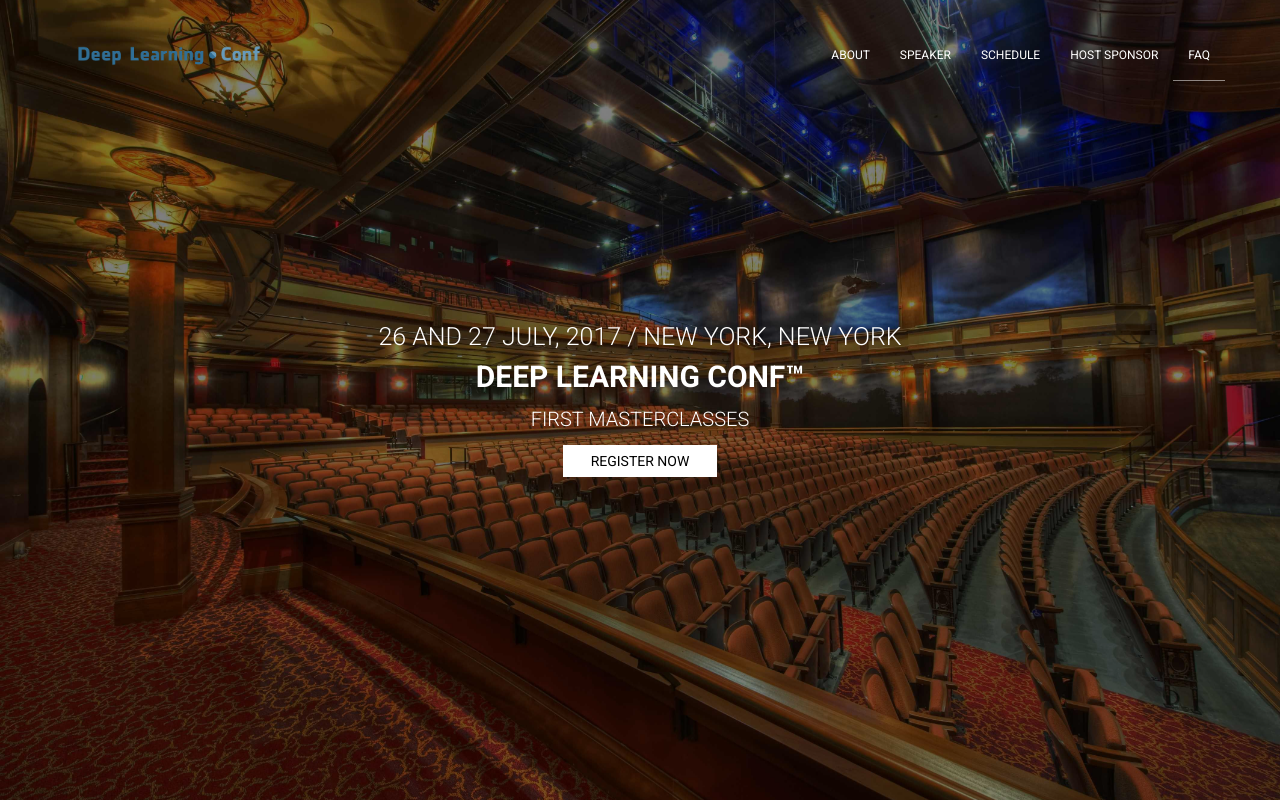
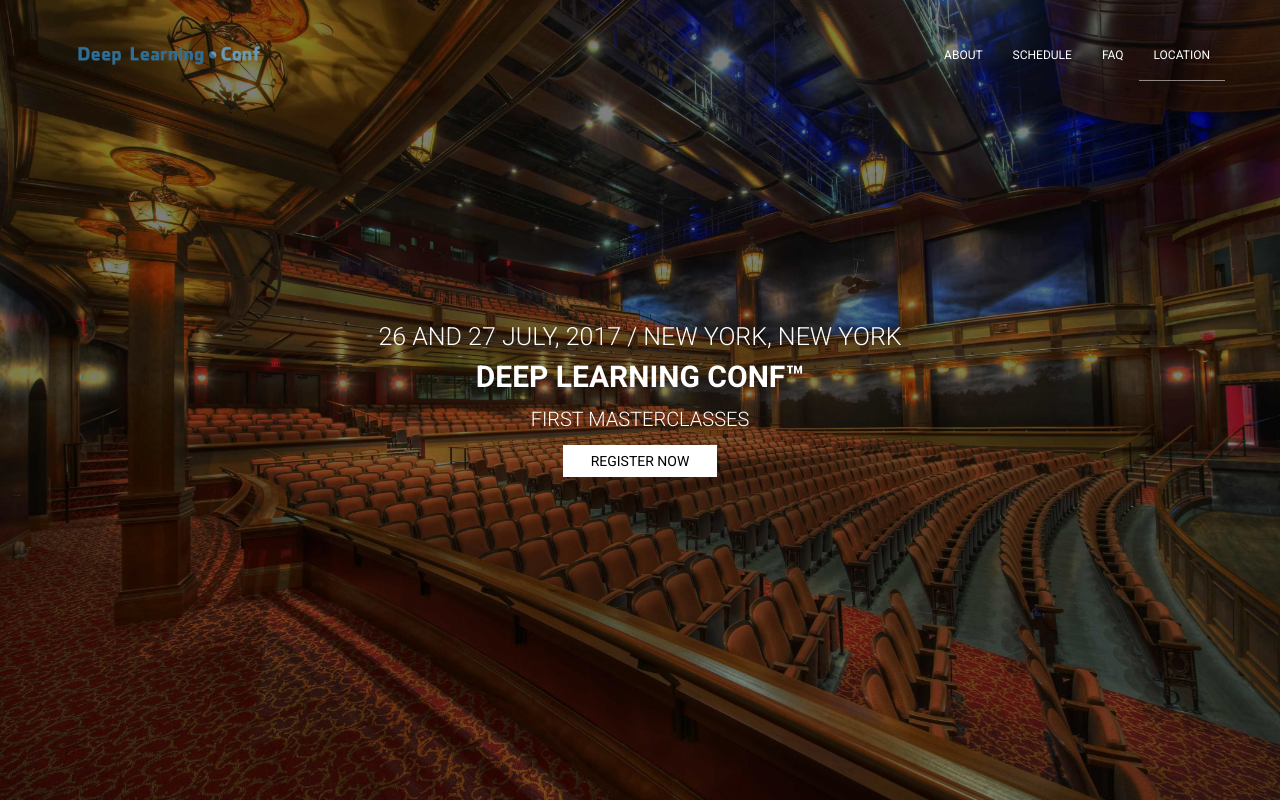
Before and after one commit to EnterpriseDeepLearning/www.info.deeplearningconf.com, a website: page index.html in a window 1280 px wide. Shown: the top 802 px of the page. Drawn offline with nearby package versions, Linux system fonts and the light colour scheme; files that its build step writes are made by us from their sources; files whose address does not match are found by name.

Commit message:
Update index.html

```diff
--- a/index.html
+++ b/index.html
@@ -42,12 +42,9 @@
 
                     <!-- navigation menu -->
                     <li class="active"><a data-scroll href="#about">About</a></li>
-                    <li><a data-scroll href="#speakers">Speaker</a></li>
                     <li><a data-scroll href="#schedule">Schedule</a></li>
-                    <li><a data-scroll href="#partner">Host Sponsor</a></li>
-                    <!-- <li><a data-scroll href="#">Sponsorship</a></li> -->
                     <li><a data-scroll href="#faq">FAQ</a></li>
-                    <!-- <li><a data-scroll href="#photos">Photos</a></li> -->
+                    <li><a data-scroll href="#location">Location</a></li>
 
                 </ul>
             </div>
```
